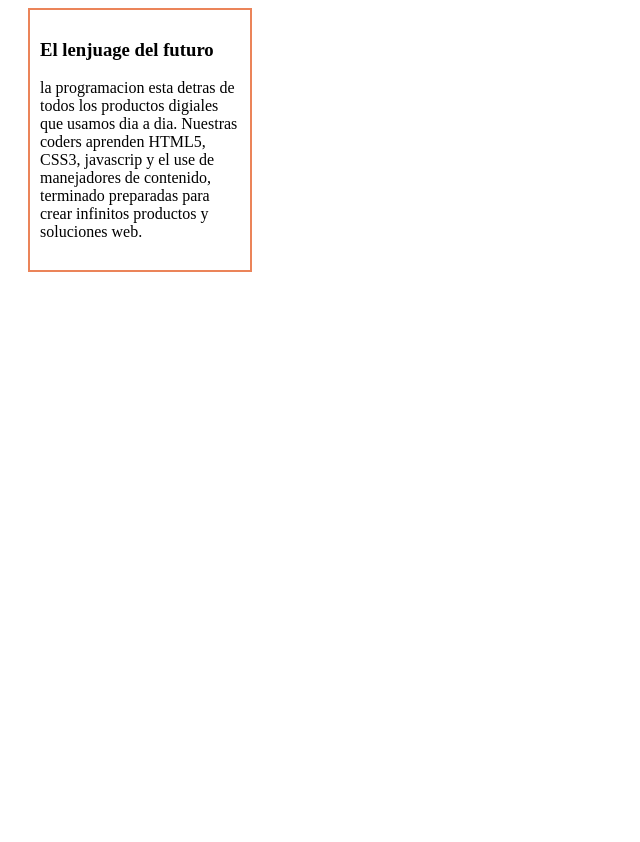
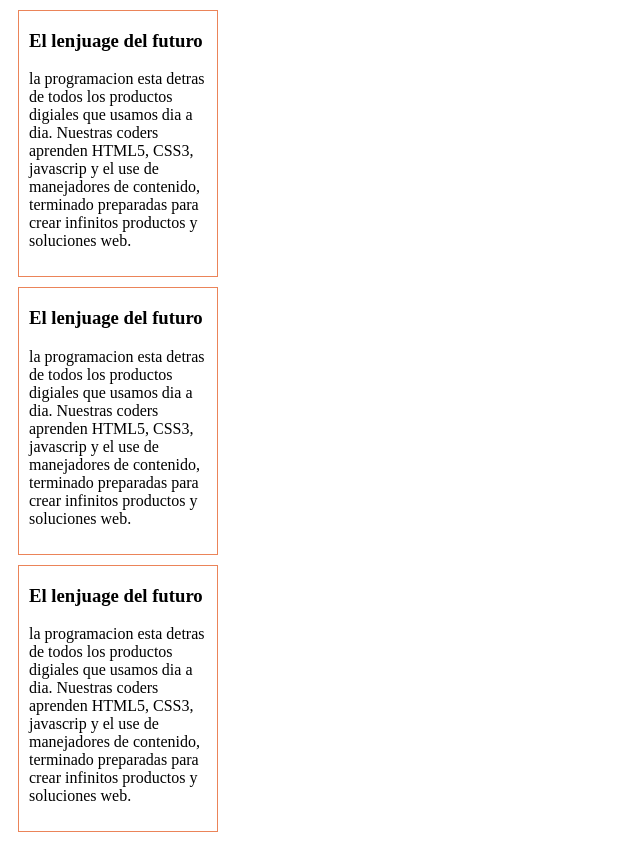
Before and after one commit to vanneHR/margin-padding, a plain HTML site: page Parte2/index.html in a window 1280 px wide. Shown: the whole page, without its empty margins (0-640 px from the left). Before the commit the page ends 800 px from the top, so only its background shows below. Drawn offline with Linux system fonts and the light colour scheme.

Commit message:
cambios parte 2

```diff
--- a/Parte2/css/main.css
+++ b/Parte2/css/main.css
@@ -1,8 +1,9 @@
 div {
 	width: 200px;
-	height: 240px;
-	margin-left:20px;
-	border:2px solid #eb8459;
-	padding:10px;
+	border:1px solid #eb8459;
+	padding: 0px 10px 10px 10px;
+	box-sizing: border-box;
+	display: block;
+	margin: 10px;
 
 }
--- a/Parte2/index.html
+++ b/Parte2/index.html
@@ -18,5 +18,31 @@
 			crear infinitos productos
 			y soluciones web.</p>
 	</div>
+	<div>
+		<h3>El lenjuage del futuro</h3>
+
+		<p>la programacion esta detras
+			de todos los productos digiales
+			que usamos dia a dia. Nuestras
+			coders aprenden HTML5,
+			CSS3, javascrip y el use de
+			manejadores de contenido,
+			terminado preparadas para
+			crear infinitos productos
+			y soluciones web.</p>
+	</div>
+	<div>
+		<h3>El lenjuage del futuro</h3>
+
+		<p>la programacion esta detras
+			de todos los productos digiales
+			que usamos dia a dia. Nuestras
+			coders aprenden HTML5,
+			CSS3, javascrip y el use de
+			manejadores de contenido,
+			terminado preparadas para
+			crear infinitos productos
+			y soluciones web.</p>
+	</div>
 </body>
 </html>
```
Also changed, not shown: 1 other file.
